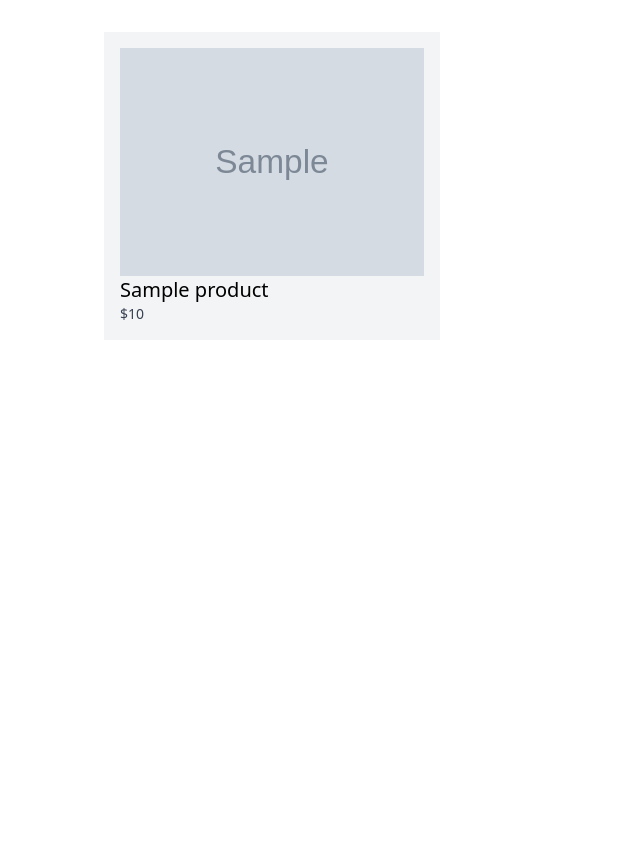
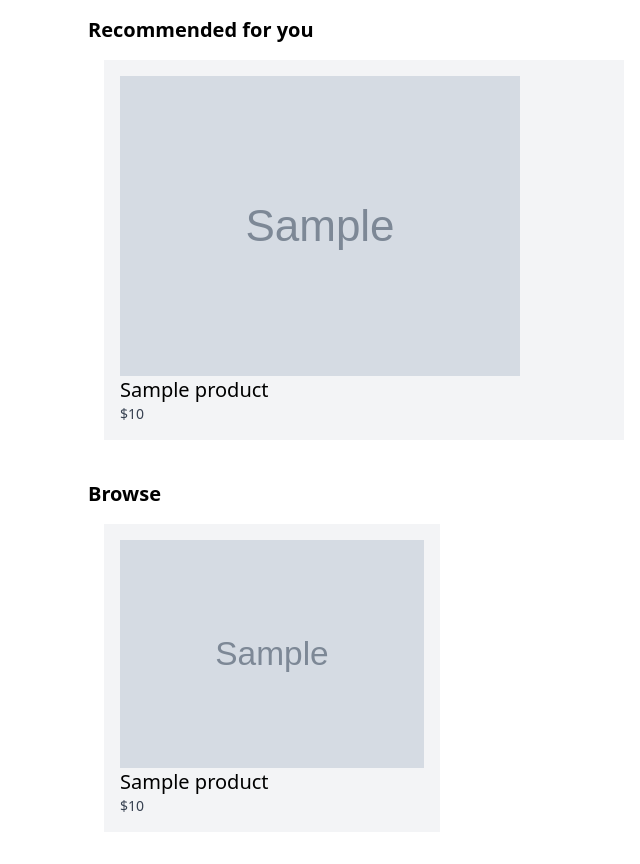
Before and after one commit to dje1066/ecommerce_uni_clothing, a Django app: template store/templates/store/frontpage.html in a window 1280 px wide. Shown: the part 69-933 px from the top of the page, without its empty margins (0-640 px from the left). Before the commit the page ends 389 px from the top, so only its background shows below. Run offline with Django 3.2, Linux system fonts and the light colour scheme; the template is opened without the code that fills it: most values are stand-ins (such as "Sample title", 1, 10 or a date in 2020); grey boxes marked "Sample" are stand-in pictures; some libraries are stand-ins or nearby versions.

Commit message:
created fake recommendation display with forloop counter

```diff
--- a/store/templates/store/frontpage.html
+++ b/store/templates/store/frontpage.html
@@ -5,11 +5,37 @@ BMF
 {% endblock %}
 
 {% block content %}
+<h1 class="text-xl font-bold">Recommended for you</h1>
+    <div class="flex flex-wrap">
+        {% for product in products %}
+            {% if forloop.counter <= 2 %}
+            <div class="product w-1/2 p-4">
+                <div class="p-4 bg-gray-100">
+                    <a href="{% url 'product_detail' product.slug %}">
+
+                        {% if product.image %}
+                        <div class="image">
+                            <img src="{{ product.image.url }}" alt="Image of {{ product.title }}">
+                        </div>
+                        {% endif %}
+
+                        <h2 class="text-xl">{{ product.title }}</h2>
+                        <p class="text-sm text-gray-700">${{ product.get_display_price }}</p>
+                    </a>
+                </div>
+            </div>
+            {% endif %}
+        {% endfor %}
+    </div><br>
+
+<h1 class="text-xl font-bold">Browse</h1>
+
     <div class="flex flex-wrap">
     {% for product in products %}
         <div class="product w-1/3 p-4">
             <div class="p-4 bg-gray-100">
                 <a href="{% url 'product_detail' product.slug %}">
+
                     {% if product.image %}
                     <div class="image">
                         <img src="{{ product.image.url }}" alt="Image of {{ product.title }}">
```
Also changed, not shown: README.md.
